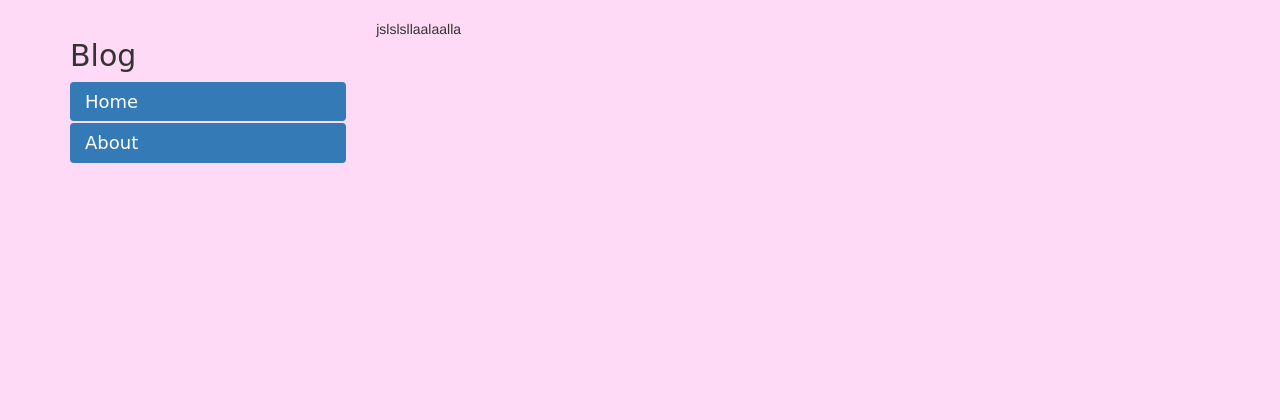
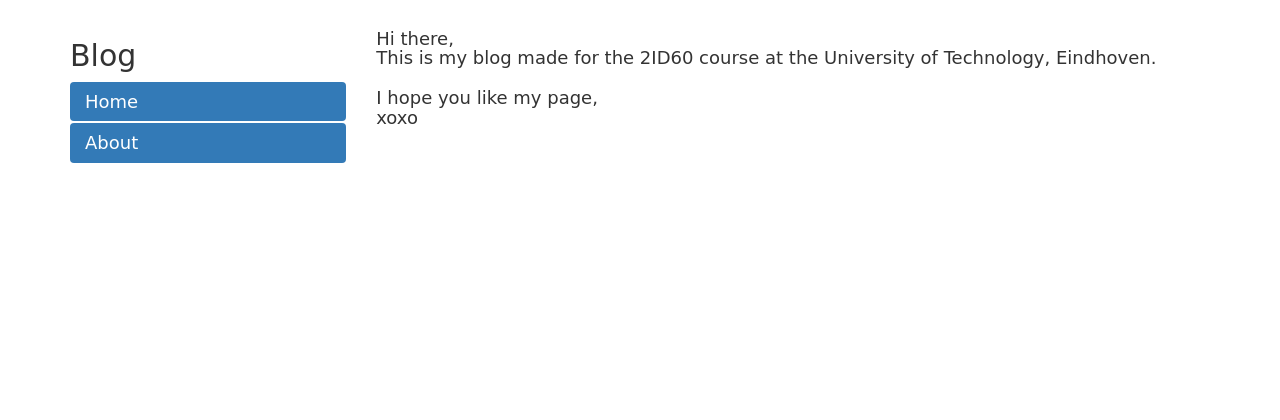
Before and after one commit to xKadyy/my-first-blog, a Django app: page /about in a window 1280 px wide. Shown: the part 155-575 px from the top of the page. Run offline with Django 3.2, Linux system fonts and the light colour scheme; some libraries are stand-ins or nearby versions; some web fonts are replaced.

Commit message:
rather no background color, about page, 2id60 correction

```diff
--- a/blog/templates/blog/about.html
+++ b/blog/templates/blog/about.html
@@ -2,6 +2,12 @@
 
 {% block content %}
 
-jslslsllaalaalla
+<h4>
+Hi there, <br>
+This is my blog made for the 2ID60 course at the University of Technology, Eindhoven.<br>
+<br>
+I hope you like my page, <br>
+xoxo
+</h4>
 
 {% endblock content %}
--- a/blog/templates/blog/base.html
+++ b/blog/templates/blog/base.html
@@ -12,7 +12,7 @@
         <link href="https://fonts.googleapis.com/css?family=Neucha" rel="stylesheet">
         <link rel="stylesheet" href="{% static 'css/blog.css' %}">
     </head>
-<body style=background-color:#ffdaf6;>
+<body>
     <div class="page-header">
   {% if user.is_superuser %}
       <a href="{% url 'logout' %}" class="top-menu"><small><span class="glyphicon glyphicon-log-out"></span><small></a>
@@ -22,7 +22,7 @@
       <a href="{% url 'login' %}" class="top-menu"><small><span class="glyphicon glyphicon-log-in"></span></small></a>
   {% endif %}
   <h1><a href="/"> Just Another Blog</a></h1>
-  <h4><a href="/"> Made for the 2ID50 course at the TU/e </a></h4>
+  <h4><a href="/"> Made for the 2ID60 course at the TU/e </a></h4>
   </div>
   <div class="container-fluid">
     <div class="row content">
```
